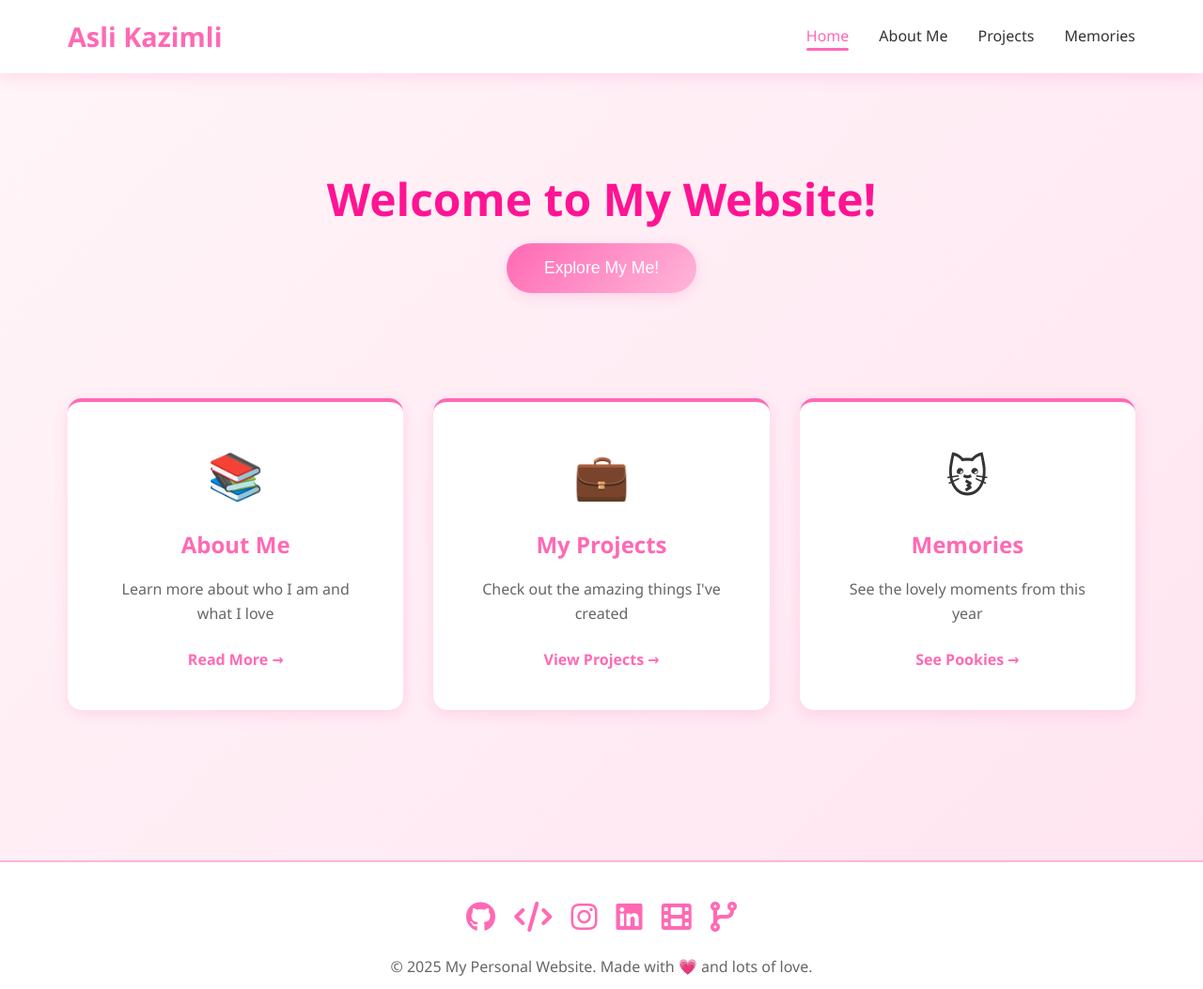
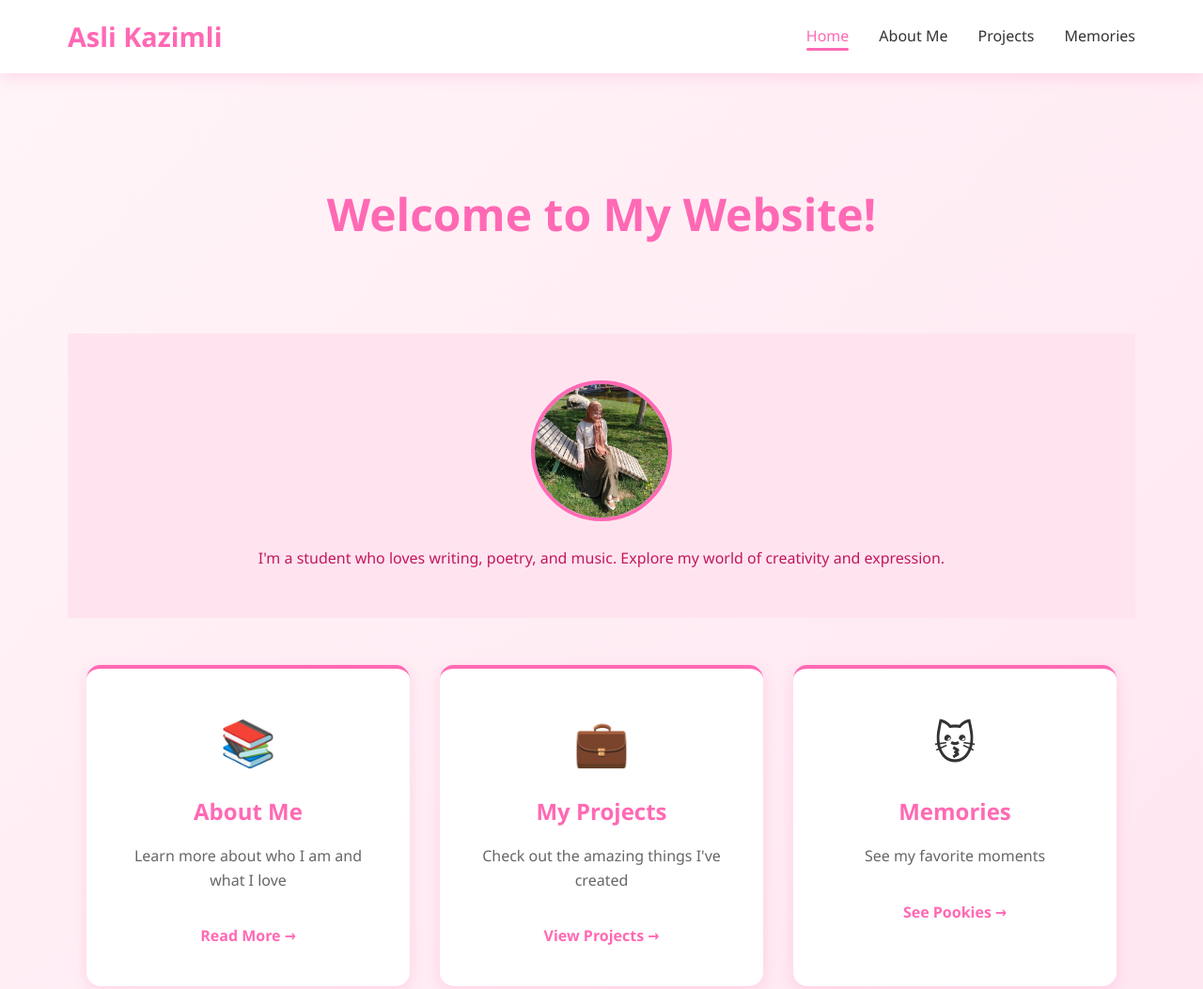
Before and after one commit to aslikazimli/project_3_personal_website, a plain HTML site: page index.html in a window 1280 px wide. Shown: the top 1053 px of the page at 94% size. Drawn offline with Linux system fonts and the light colour scheme.

Commit message:
Update website design

```diff
--- a/index.html
+++ b/index.html
@@ -8,6 +8,7 @@
     <link rel="stylesheet" href="https://cdnjs.cloudflare.com/ajax/libs/font-awesome/6.0.0/css/all.min.css">
 </head>
 <body class="home-page">
+    <!-- Navbar -->
     <nav class="navbar">
         <div class="nav-container">
             <div class="logo">Asli Kazimli</div>
@@ -21,14 +22,26 @@
     </nav>
 
     <main>
+        <!-- Hero Section -->
         <section class="hero">
             <div class="hero-content">
-                <h1 class="red-text">Welcome to My Website!</h1>
+                <h1>Welcome to My Website!</h1>
 
-                <button class="cta-button" onclick="document.querySelector('.features').scrollIntoView({behavior: 'smooth'})">Explore My Me!</button>
+
             </div>
         </section>
 
+        <!-- Profile Photo & Short Summary Section -->
+        <section class="home-intro">
+            <div class="profile-photo">
+                <img src="images/profile2.jpg" alt="Asli Kazimli">
+            </div>
+            <div class="intro-text">
+                <p>I'm a student who loves writing, poetry, and music. Explore my world of creativity and expression.</p>
+            </div>
+        </section>
+
+        <!-- Features Section -->
         <section class="features">
             <div class="feature-card">
                 <div class="feature-icon">📚</div>
@@ -45,12 +58,13 @@
             <div class="feature-card">
                 <div class="feature-icon">😽</div>
                 <h3>Memories</h3>
-                <p>See the lovely moments from this year</p>
+                <p>See my favorite moments</p>
                 <a href="pookies.html" class="feature-link">See Pookies →</a>
             </div>
         </section>
     </main>
 
+    <!-- Footer -->
     <footer>
         <div class="social-links">
             <a href="https://github.com/aslikazimli" target="_blank" title="My GitHub"><i class="fab fa-github"></i></a>
--- a/style.css
+++ b/style.css
@@ -7,6 +7,47 @@
 }
 
 :root {
+    --primary-pink: #ff69b4;   /* hot pink */
+    --light-pink: #ffb6d9;     /* light pink */
+    --pale-pink: #ffe4f0;      /* very pale pink */
+    --white: #ffffff;           /* white */
+    --dark-text: #333333;       /* dark gray text */
+    --light-text: #666666;      /* medium gray text */
+    --accent: #ff1493;          /* accent pink */
+    --shadow: 0 4px 15px rgba(255, 105, 180, 0.2);
+    --transition: all 0.3s ease;
+}
+
+/* ==================== HOMEPAGE PROFILE & SUMMARY ==================== */
+
+.home-intro {
+    text-align: center;
+    padding: 50px 20px;
+    background: var(--pale-pink);
+}
+
+.profile-photo img {
+    width: 150px;
+    height: 150px;
+    border-radius: 50%;
+    border: 4px solid var(--primary-pink);
+    object-fit: cover;
+    margin-bottom: 20px;
+}
+
+.intro-text h2 {
+    font-size: 1.8rem;
+    margin-bottom: 10px;
+    color: #d63384; /* dark pink */
+}
+
+.intro-text p {
+    color: #c2185b; /* medium pink for readability */
+}
+
+/* ==================== HOMEPAGE & BUTTONS ==================== */
+
+.home-page {
     --primary-pink: #ff69b4;
     --light-pink: #ffb6d9;
     --pale-pink: #ffe4f0;
@@ -15,33 +56,29 @@
     --light-text: #666666;
     --accent: #ff1493;
     --shadow: 0 4px 15px rgba(255, 105, 180, 0.2);
-    --transition: all 0.3s ease;
-}
-
-.home-page {
-    --primary-pink: #ff69b4;   /* hot pink */
-    --light-pink: #ffb6d9;     /* light pink */
-    --pale-pink: #ffe4f0;      /* very pale pink */
-    --white: #ffffff;           /* white */
-    --dark-text: #333333;       /* dark gray text */
-    --light-text: #666666;      /* medium gray text */
-    --accent: #ff1493;          /* accent pink */
-    --shadow: 0 4px 15px rgba(255, 105, 180, 0.2);
 }
 
 .home-page body {
-    background: #ffe4f0; /* pale pink background */
+    background: var(--pale-pink);
 }
 
 .home-page .cta-button {
-    background: linear-gradient(135deg, #ff69b4 0%, #ffb6d9 100%);
-    color: #ffffff;
+    background: linear-gradient(135deg, var(--primary-pink) 0%, var(--light-pink) 100%);
+    color: var(--white);
+    border: none;
+    padding: 12px 25px;
+    font-size: 1rem;
+    border-radius: 8px;
+    cursor: pointer;
+    transition: var(--transition);
 }
 
 .home-page .cta-button:hover {
-    box-shadow: 0 8px 25px rgba(255, 105, 180, 0.5);
+    box-shadow: var(--shadow);
+    transform: translateY(-2px);
 }
 
+/* ==================== GENERAL BODY ==================== */
 
 html {
     scroll-behavior: smooth;
@@ -111,6 +148,97 @@ body {
     border-radius: 2px;
 }
 
+/* ==================== HERO SECTION ==================== */
+
+.hero {
+    text-align: center;
+    padding: 80px 20px;
+    background: var(--light-pink);
+    border-bottom: 2px solid var(--primary-pink);
+}
+
+.hero h1 {
+    font-size: 2.5rem;
+    margin-bottom: 15px;
+    color: var(--dark-text);
+}
+
+.hero p {
+    font-size: 1.2rem;
+    margin-bottom: 20px;
+}
+
+/* ==================== FEATURES ==================== */
+
+.features {
+    display: flex;
+    justify-content: center;
+    flex-wrap: wrap;
+    gap: 20px;
+    padding: 50px 20px;
+}
+
+.feature-card {
+    background: var(--white);
+    padding: 20px;
+    border-radius: 15px;
+    box-shadow: var(--shadow);
+    text-align: center;
+    flex: 1 1 250px;
+    transition: var(--transition);
+}
+
+.feature-card:hover {
+    transform: translateY(-5px);
+}
+
+.feature-card h3 {
+    margin: 15px 0;
+    color: var(--primary-pink);
+}
+
+.feature-card p {
+    color: var(--dark-text);
+}
+
+.feature-link {
+    display: inline-block;
+    margin-top: 10px;
+    text-decoration: none;
+    color: var(--accent);
+    font-weight: bold;
+    transition: var(--transition);
+}
+
+.feature-link:hover {
+    color: var(--primary-pink);
+}
+
+/* ==================== FOOTER ==================== */
+
+footer {
+    background: var(--white);
+    text-align: center;
+    padding: 30px 20px;
+    box-shadow: var(--shadow);
+}
+
+.social-links {
+    margin-bottom: 15px;
+}
+
+.social-links a {
+    color: var(--primary-pink);
+    font-size: 24px;
+    margin: 0 10px;
+    transition: var(--transition);
+}
+
+.social-links a:hover {
+    color: var(--accent);
+}
+
+
 /* ==================== MAIN CONTENT ==================== */
 
 main {
@@ -123,9 +251,11 @@ main {
 
 .hero {
     text-align: center;
-    padding: 4rem 2rem;
-    margin-bottom: 3rem;
+    padding: 80px 20px;
+    background: transparent; /* no background color */
+    border-bottom: none;      /* remove the pink border if you want a clean look */
 }
+
 
 .hero-content {
     animation: slideUp 0.8s ease;
```
Also changed, not shown: about.html (+1 -1 lines), pookies.html (+3 -3 lines), projects.html (+1 -1 lines), images/project 3.jpeg, images/projectt3.jpeg (deleted), images/projecttt 3.jpeg (deleted).
